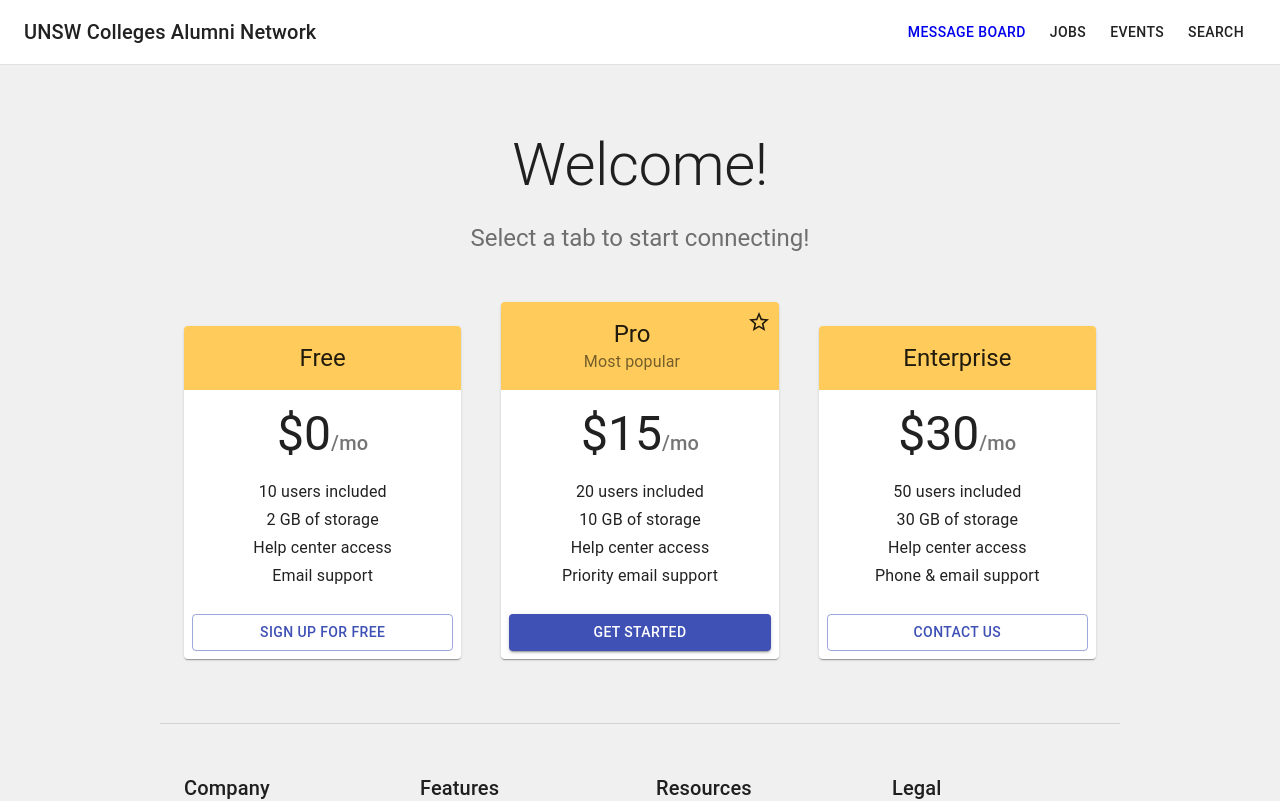
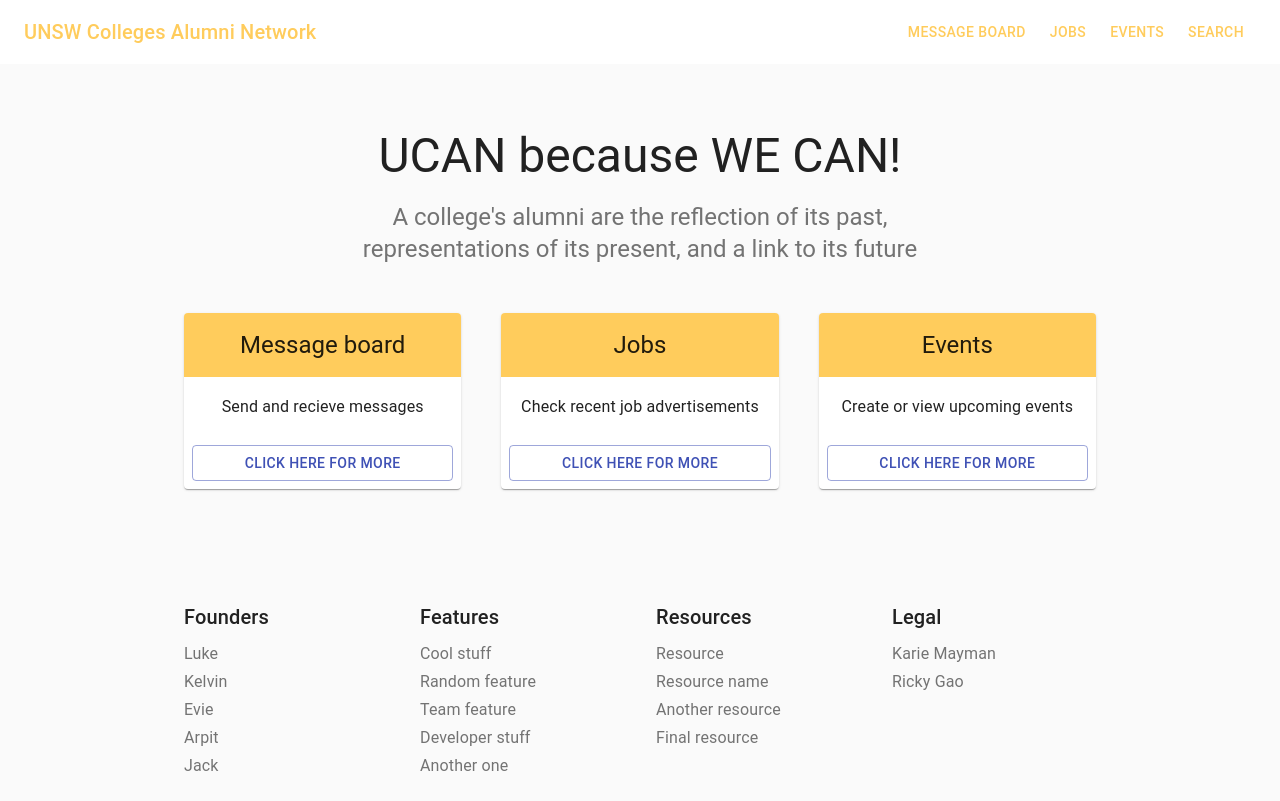
Before and after one commit to Kelvinyang97/alumniNetwork, a React (Create React App) app: page /dashboard in a window 1280 px wide. Shown: the top 801 px of the page. Built offline with nearby package versions, Linux system fonts and the light colour scheme.

Commit message:
changes to original dashboard

```diff
--- a/src/dashboard.js
+++ b/src/dashboard.js
@@ -15,6 +15,7 @@
 import Container from '@material-ui/core/Container';
 import Box from '@material-ui/core/Box';
 import { createMuiTheme } from '@material-ui/core/styles';
+//import Background from './graduation-feature_1-2.jpg'
 
 const colors = createMuiTheme({
     palette: {
@@ -33,7 +34,7 @@
     <Typography variant="body2" color="textSecondary" align="center">
       {'Copyright © '}
       <Link color="inherit" href="https://material-ui.com/">
-        Your Website
+        SomethingSexy
       </Link>{' '}
       {new Date().getFullYear()}
       {'.'}
@@ -44,8 +45,9 @@
 const useStyles = makeStyles(theme => ({
   '@global': {
     body: {
-      backgroundColor: colors.palette.primary.background,
+
     },
+
     ul: {
       margin: 0,
       padding: 0,
@@ -55,13 +57,17 @@
     },
   },
   appBar: {
-    borderBottom: `1px solid ${theme.palette.divider}`,
+    borderBottom: '1px solid ${theme.palette.divider}',
+    color: "colors.palette.primary.main",
+
   },
   toolbar: {
     flexWrap: 'wrap',
+    color: colors.palette.primary.main,
   },
   toolbarTitle: {
-    flexGrow: 1,
+    flexGrow: 3,
+    color: colors.palette.primary.main,
   },
   link: {
     margin: theme.spacing(1, 1.5),
@@ -79,7 +85,7 @@
     marginBottom: theme.spacing(2),
   },
   footer: {
-    borderTop: `1px solid ${theme.palette.divider}`,
+    borderTop: '1px solid ${theme.palette.divider}',
     marginTop: theme.spacing(8),
     paddingTop: theme.spacing(3),
     paddingBottom: theme.spacing(3),
@@ -92,42 +98,35 @@
 
 const tiers = [
   {
-    title: 'Free',
+    title: 'Message board',
     price: '0',
-    description: ['10 users included', '2 GB of storage', 'Help center access', 'Email support'],
-    buttonText: 'Sign up for free',
+    description: ['Send and recieve messages'],
+    buttonText: 'Click here for more',
     buttonVariant: 'outlined',
   },
   {
-    title: 'Pro',
-    subheader: 'Most popular',
-    price: '15',
+    title: 'Jobs',
+
     description: [
-      '20 users included',
-      '10 GB of storage',
-      'Help center access',
-      'Priority email support',
+      'Check recent job advertisements',
     ],
-    buttonText: 'Get started',
-    buttonVariant: 'contained',
+    buttonText: 'Click here for more',
+    buttonVariant: 'outlined',
   },
   {
-    title: 'Enterprise',
-    price: '30',
+    title: 'Events',
     description: [
-      '50 users included',
-      '30 GB of storage',
-      'Help center access',
-      'Phone & email support',
+      'Create or view upcoming events',
+
     ],
-    buttonText: 'Contact us',
+    buttonText: 'Click here for more',
     buttonVariant: 'outlined',
   },
 ];
 const footers = [
   {
-    title: 'Company',
-    description: ['Team', 'History', 'Contact us', 'Locations'],
+    title: 'Founders',
+    description: ['Luke', 'Kelvin', 'Evie', 'Arpit', 'Jack'],
   },
   {
     title: 'Features',
@@ -139,45 +138,45 @@
   },
   {
     title: 'Legal',
-    description: ['Privacy policy', 'Terms of use'],
+    description: ['Karie Mayman', 'Ricky Gao'],
   },
 ];
 
 export default function Pricing() {
   const classes = useStyles();
-  const colors = createMuiTheme();
+
 
   return (
     <React.Fragment>
       <CssBaseline />
-      <AppBar position="static" color="#ffcc5c" elevation={0} className={classes.appBar}>
-        <Toolbar className={classes.toolbar}>
-          <Typography variant="h6" color="inherit" noWrap className={classes.toolbarTitle}>
+      <AppBar position="static" color="" elevation={0} className={classes.appBar}>
+        <Toolbar  color="" className={classes.toolbar}>
+          <Typography variant="h6" color = "textPrimary" noWrap className={classes.toolbarTitle}>
             UNSW Colleges Alumni Network
           </Typography>
           <nav>
-            <Link variant="button" color="#ffcc5c" href="#" className={classes.link}>
+            <Link variant="button" color="inherit" href="#" className={classes.link}>
               Message Board
             </Link>
-            <Link variant="button" color="textPrimary" href="#" className={classes.link}>
+            <Link variant="button" color="inherit" href="#" className={classes.link}>
               Jobs
             </Link>
-            <Link variant="button" color="textPrimary" href="#" className={classes.link}>
+            <Link variant="button" color="inherit" href="#" className={classes.link}>
               Events
             </Link>
           </nav>
-          <Link href="#" color="textPrimary" variant="button" className={classes.link}>
+          <Link href="#" color="inherit" variant="button" className={classes.link}>
             Search
           </Link>
         </Toolbar>
       </AppBar>
       {/* Hero unit */}
       <Container maxWidth="sm" component="main" className={classes.heroContent}>
-        <Typography component="h1" variant="h2" align="center" color="textPrimary" gutterBottom>
-          Welcome!
+        <Typography component="h3" variant="h3" align="center" color="textPrimary" gutterBottom>
+          UCAN because WE CAN!
         </Typography>
         <Typography variant="h5" align="center" color="textSecondary" component="p">
-          Select a tab to start connecting!
+          A college's alumni are the reflection of its past, representations of its present, and a link to its future
         </Typography>
       </Container>
       {/* End hero unit */}
@@ -196,14 +195,7 @@
                   className={classes.cardHeader}
                 />
                 <CardContent>
-                  <div className={classes.cardPricing}>
-                    <Typography component="h2" variant="h3" color="textPrimary">
-                      ${tier.price}
-                    </Typography>
-                    <Typography variant="h6" color="textSecondary">
-                      /mo
-                    </Typography>
-                  </div>
+
                   <ul>
                     {tier.description.map(line => (
                       <Typography component="li" variant="subtitle1" align="center" key={line}>
```
Also changed, not shown: src/graduation-feature_1-2.jpg (added).
